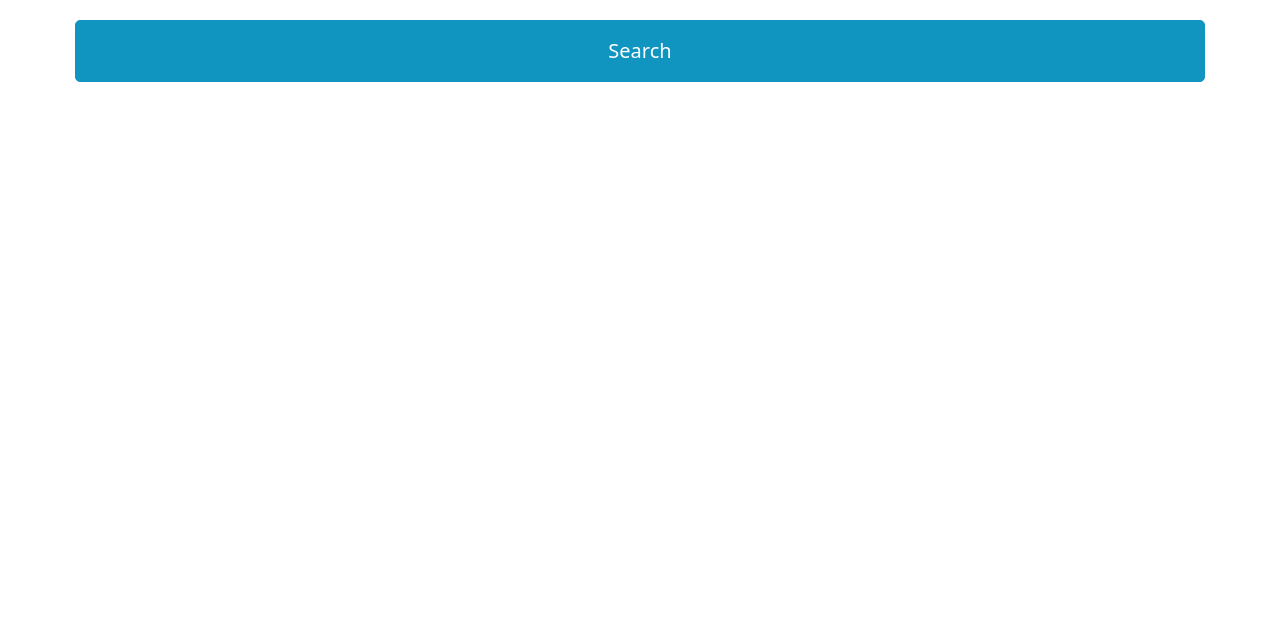
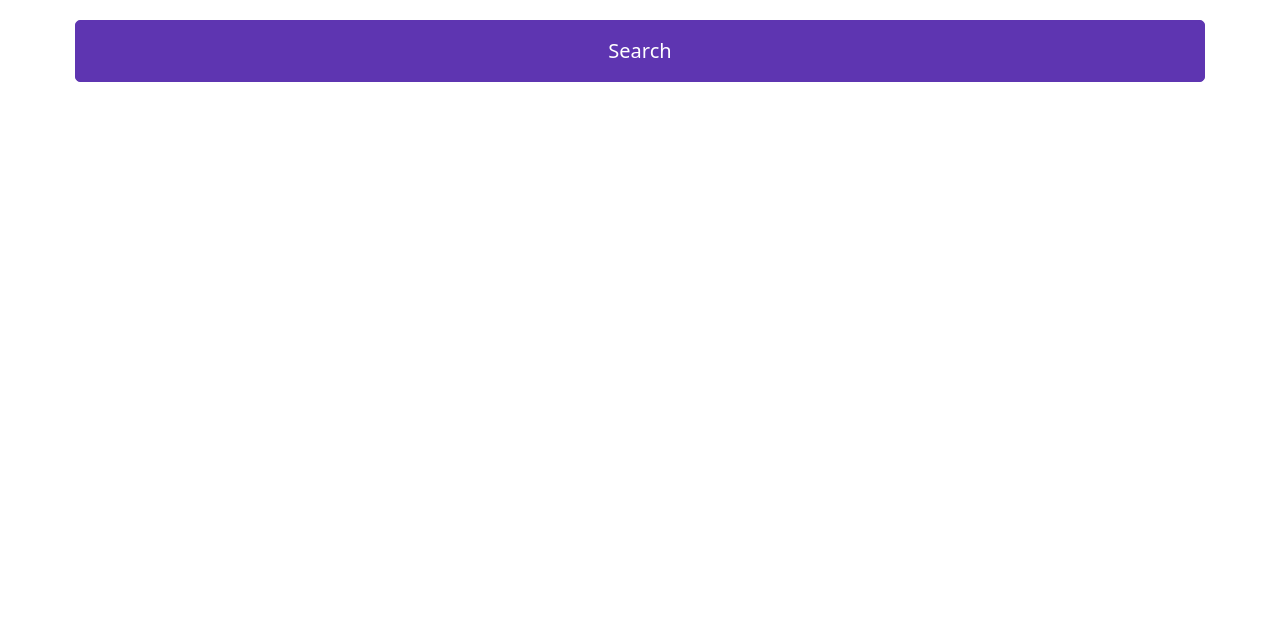
Before and after one commit to arturopstem/weather-app, a website built with webpack: page src/index.html in a window 1280 px wide. Shown: the part 164-800 px from the top of the page. Built offline with nearby package versions, Linux system fonts and the light colour scheme.

Commit message:
Add and import picoCSS theme customization

```diff
--- /dev/null
+++ b/src/css/picocss-theme.css
@@ -0,0 +1,37 @@
+/* Deep-purple Light scheme (Default) */
+/* Can be forced with data-theme="light" */
+[data-theme="light"],
+:root:not([data-theme="dark"]) {
+  --primary: #5e35b1;
+  --primary-hover: #512da8;
+  --primary-focus: rgba(94, 53, 177, 0.125);
+  --primary-inverse: #fff;
+}
+
+/* Deep-purple Dark scheme (Auto) */
+/* Automatically enabled if user has Dark mode enabled */
+@media only screen and (prefers-color-scheme: dark) {
+  :root:not([data-theme]) {
+    --primary: #5e35b1;
+    --primary-hover: #673ab7;
+    --primary-focus: rgba(94, 53, 177, 0.25);
+    --primary-inverse: #fff;
+  }
+}
+
+/* Deep-purple Dark scheme (Forced) */
+/* Enabled if forced with data-theme="dark" */
+[data-theme="dark"] {
+  --primary: #5e35b1;
+  --primary-hover: #673ab7;
+  --primary-focus: rgba(94, 53, 177, 0.25);
+  --primary-inverse: #fff;
+}
+
+/* Deep-purple (Common styles) */
+:root {
+  --form-element-active-border-color: var(--primary);
+  --form-element-focus-color: var(--primary-focus);
+  --switch-color: var(--primary-inverse);
+  --switch-checked-background-color: var(--primary);
+}
--- a/src/style.css
+++ b/src/style.css
@@ -1,3 +1 @@
-:root {
-  color-scheme: dark;
-}
+@import "./css/picocss-theme.css";
```
